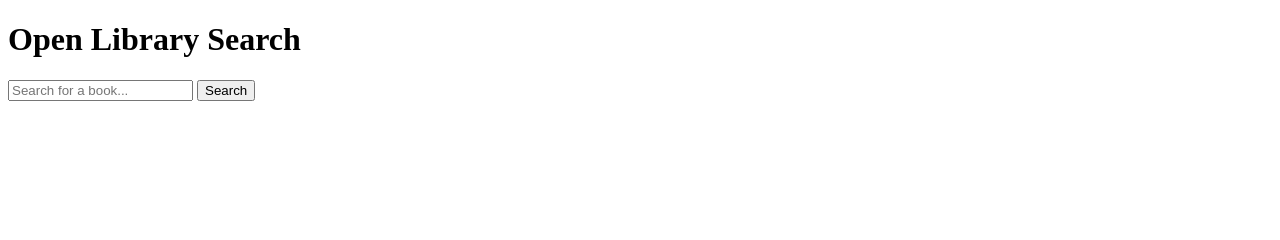
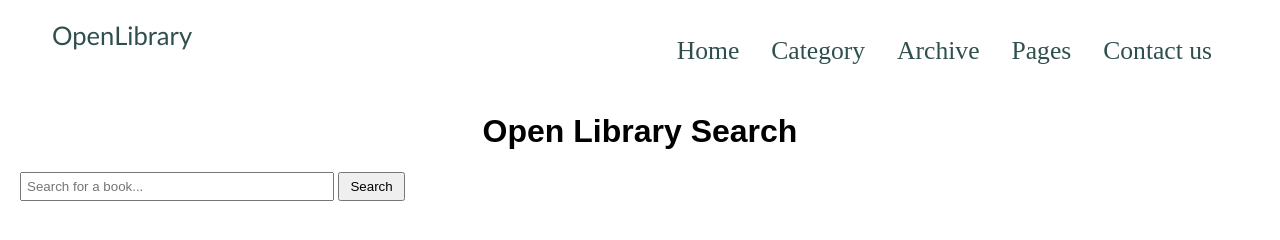
Before and after one commit to macray-korir/phase1-Project, a plain HTML site: page index.html in a window 1280 px wide. Drawn offline with Linux system fonts and the light colour scheme; files that its build step writes are made by us from their sources; files whose address does not match are found by name.

Commit message:
Phase1-Project

```diff
--- a/css/style.css
+++ b/css/style.css
@@ -0,0 +1,77 @@
+a {
+    text-decoration: none;
+    color: darkslategray;
+}
+.nav{
+    background-color: white;
+    padding: 0 2rem;
+    height: 0;
+    min-height: 9vh;
+    overflow: hidden;
+}
+.nav-brand a{
+    padding: 1rem 0;
+    font-size: 1.6rem;
+    font-family: 'Trebuchet MS', 'Lucida Sans Unicode', 'Lucida Grande', 'Lucida Sans', Arial, sans-serif;
+}
+.flex-row {
+    display: flex;
+    flex-direction: row;
+    flex-wrap: wrap;
+}
+.nav-menu {
+    justify-content: space-between;
+}
+.nav-item {
+    list-style: none;
+    display: flex;
+    margin: 0%;
+    font-family:abel;
+}
+.nav-link {
+    padding: 1rem ;
+    font-size: 1.6rem;
+}
+.nav-link:hover{
+    background-color: #F7F8F8;
+    background: -webkit-linear-gradient(to right, #869454, #F7F8F8);
+    background: linear-gradient(to right, #86964c, #F7F8F8);
+}
+.nav-link:hover a{
+    color: rgb(6, 4, 4);
+}
+body {
+    font-family: Arial, sans-serif;
+    margin: 0;
+    padding: 20px;
+  }
+
+  h1 {
+    text-align: center;
+  }
+
+  form {
+    margin-bottom: 20px;
+  }
+
+  input[type="text"] {
+    width: 300px;
+    padding: 5px;
+  }
+
+  button {
+    padding: 5px 10px;
+  }
+
+  #resultsContainer {
+    display: flex;
+    flex-wrap: wrap;
+    justify-content: center;
+  }
+
+  .bookCard {
+    width: 200px;
+    margin: 10px;
+    padding: 10px;
+    border: 1px solid #ccc;
+  }
--- a/index.html
+++ b/index.html
@@ -4,9 +4,37 @@
   <meta charset="UTF-8">
   <meta name="viewport" content="width=device-width, initial-scale=1.0">
   <title>OpenLibrarySearch</title>
-  <link rel="stylesheet" href="./style.css">
+  <link rel="stylesheet" href="./css/style.css">
 </head>
 <body>
+       <!-- ---navigationbar -->
+       <nav class="nav">
+        <div class="nav-menu flex-row">
+            <div class="nav-brand">
+                <a href="#">OpenLibrary</a>
+            </div>
+            <div>
+                <ul class="nav-item">
+                    <li class="nav-link" >
+                        <a href="#">Home</a>
+                    </li>
+                    <li class="nav-link" >
+                        <a href="#">Category</a>
+                    </li>
+                    <li class="nav-link" >
+                        <a href="#">Archive</a>
+                    </li>
+                    <li class="nav-link" >
+                        <a href="#">Pages</a>
+                    </li>
+                    <li class="nav-link" style="float:right" >
+                        <a href="#">Contact us</a>
+                    </li>
+                </ul>
+            </div>
+    </nav>
+    <!-- ---Navigationbarend----->
+
   <h1>Open Library Search</h1>
   <form id="searchForm">
     <input type="text" id="searchInput" placeholder="Search for a book...">
```
